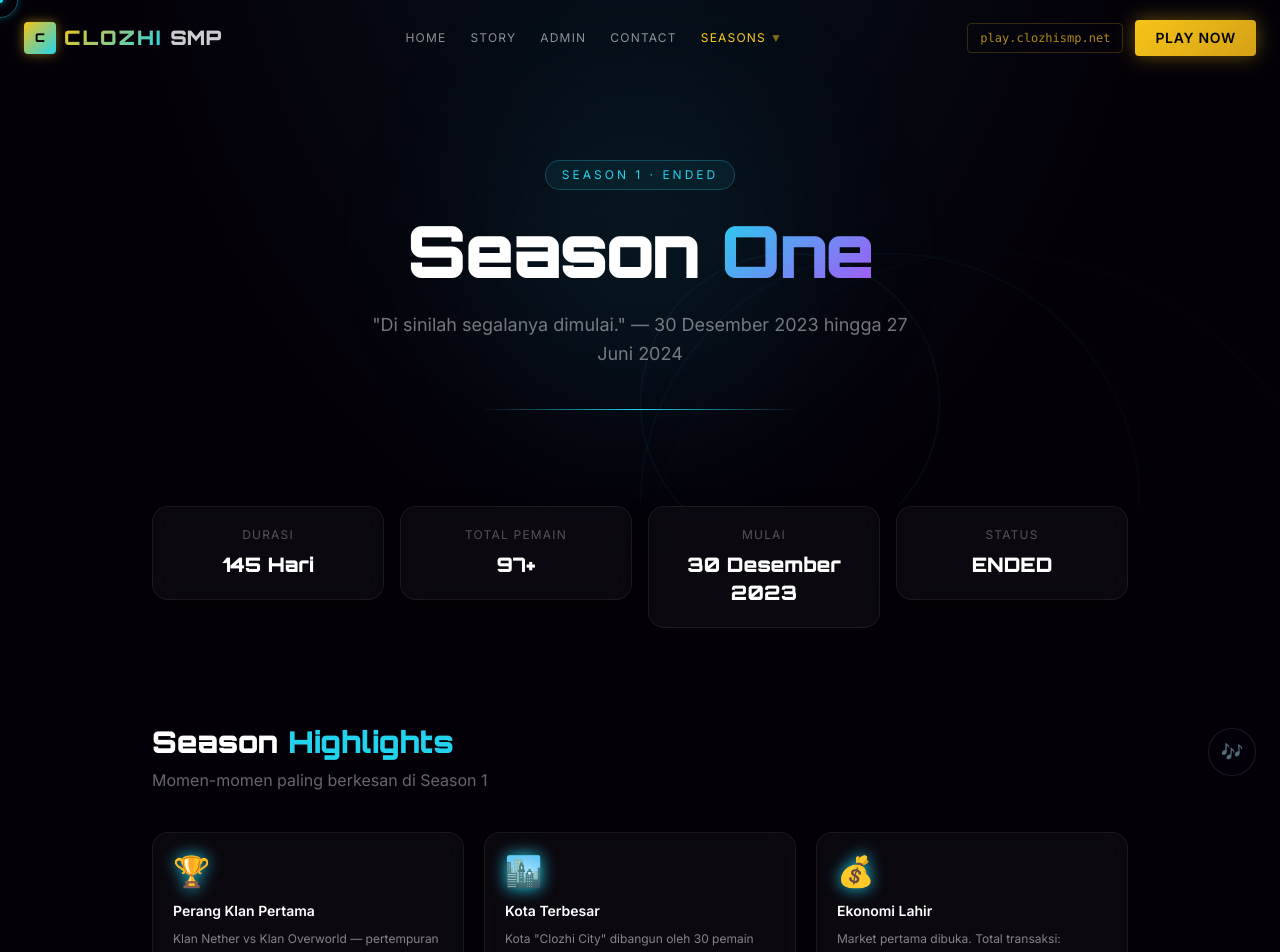
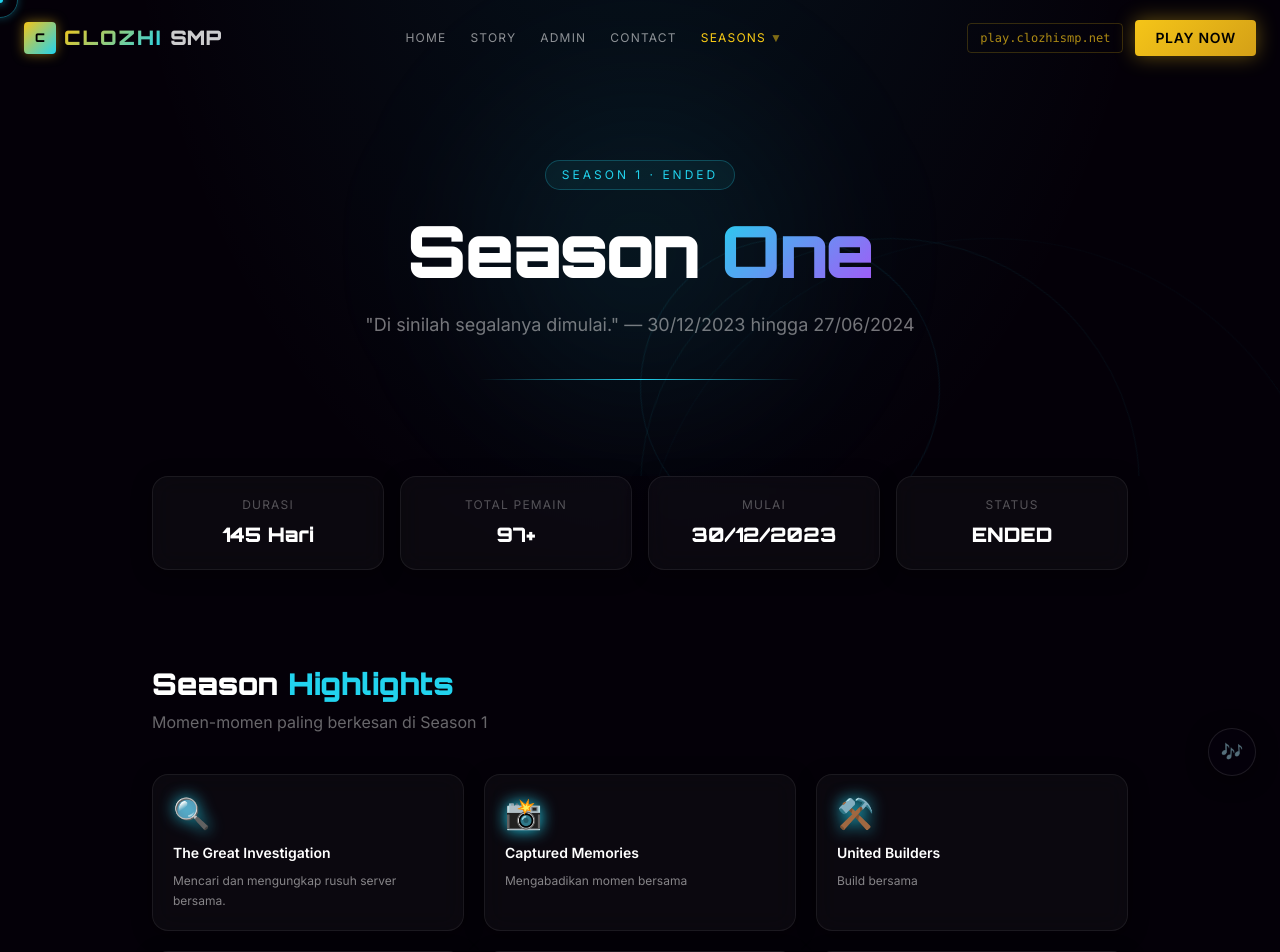
Before and after one commit to clavvwp/ClozhiSmp-Server, a Next.js app: page /season-1 in a window 1280 px wide. Shown: the top 952 px of the page. Built offline with nearby package versions, Linux system fonts and the light colour scheme.

Commit message:
Update S1

```diff
--- a/src/app/season-1/page.tsx
+++ b/src/app/season-1/page.tsx
@@ -19,8 +19,8 @@ const SEASON_INFO = {
   number: 1,
   title: 'The Beginning',
   tagline: 'Di sinilah segalanya dimulai.',
-  startDate: '30 Desember 2023',
-  endDate: '27 Juni 2024',
+  startDate: '30/12/2023',
+  endDate: '27/06/2024',
   totalDays: 145,
   totalPlayers: 97,
   status: 'ENDED',
@@ -28,12 +28,13 @@ const SEASON_INFO = {
 };
 
 const HIGHLIGHTS = [
-  { icon: '🏆', title: 'Perang Klan Pertama', desc: 'Klan Nether vs Klan Overworld — pertempuran 3 hari yang melegenda.' },
-  { icon: '🏙️', title: 'Kota Terbesar', desc: 'Kota "Clozhi City" dibangun oleh 30 pemain selama 2 minggu.' },
-  { icon: '💰', title: 'Ekonomi Lahir', desc: 'Market pertama dibuka. Total transaksi: 50,000+ item.' },
-  { icon: '🌋', title: 'Event Nether Gate', desc: 'Boss fight pertama server — 60 pemain melawan Wither raksasa.' },
-  { icon: '🤝', title: 'Alliance Besar', desc: '5 klan bersatu untuk pertama kalinya dalam sejarah server.' },
-  { icon: '🎉', title: 'Festival Panen', desc: 'Event community terbesar — 80+ pemain online bersamaan.' },
+  { icon: '🔍', title: 'The Great Investigation', desc: 'Mencari dan mengungkap rusuh server bersama.' },
+  { icon: '📸', title: 'Captured Memories', desc: 'Mengabadikan momen bersama' },
+  { icon: '⚒️', title: ' United Builders', desc: 'Build bersama' },
+  { icon: '🗺️', title: 'Into The Wilderness', desc: 'Menjelajahi dunia Minecraft' },
+  { icon: '🏘️', title: 'Alliance Besar', desc: 'Mencari berbagai macam village' },
+  { icon: '🌊', title: 'Ocean Monument Hunt', desc: 'Mencari ocean monument saat menyelam di lautan.' },
+  { icon: '🏠', title: 'Village Expansion Project', desc: 'Membangun berbagai macam varian village.' },
 ];
 
 const TOP_PLAYERS = [
```
